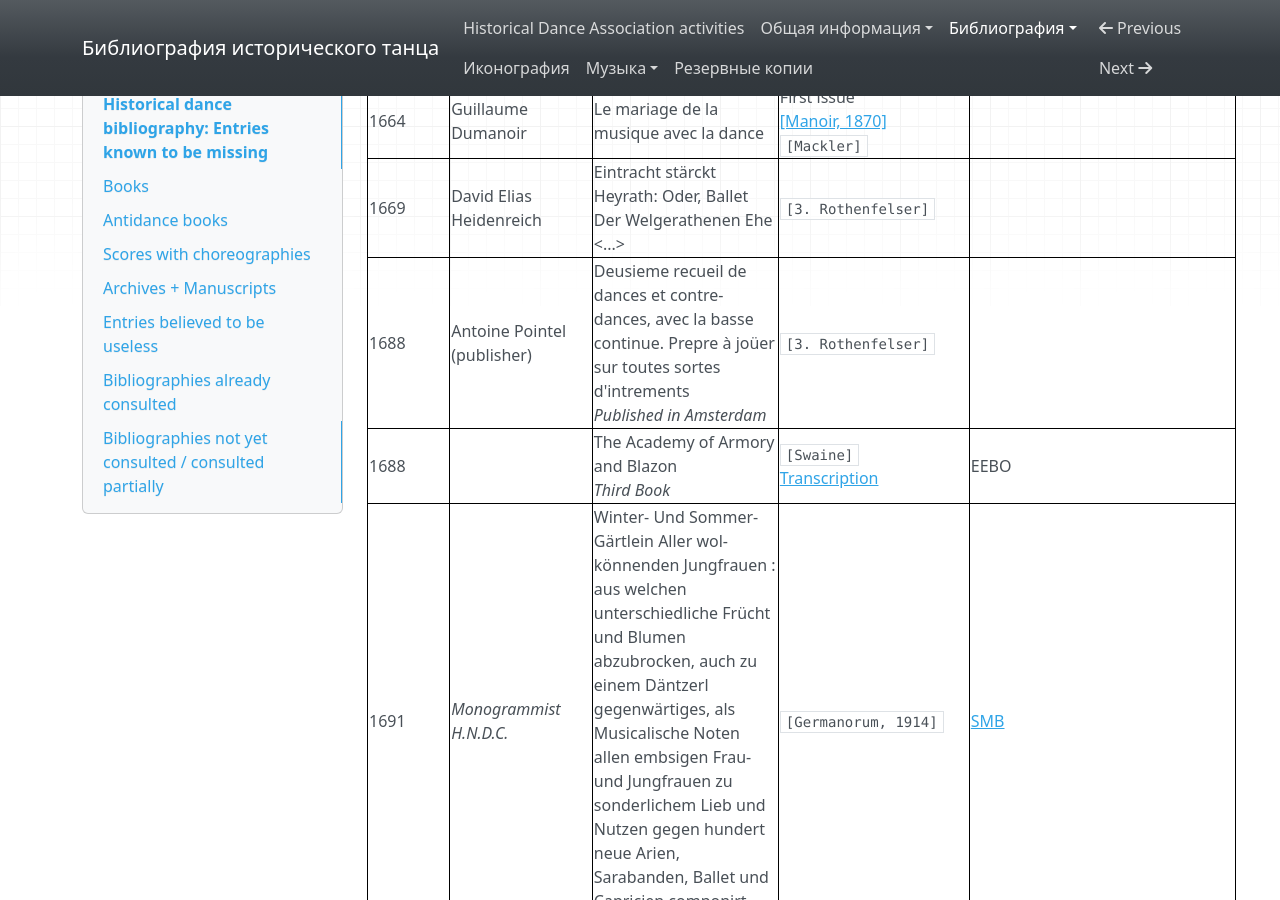
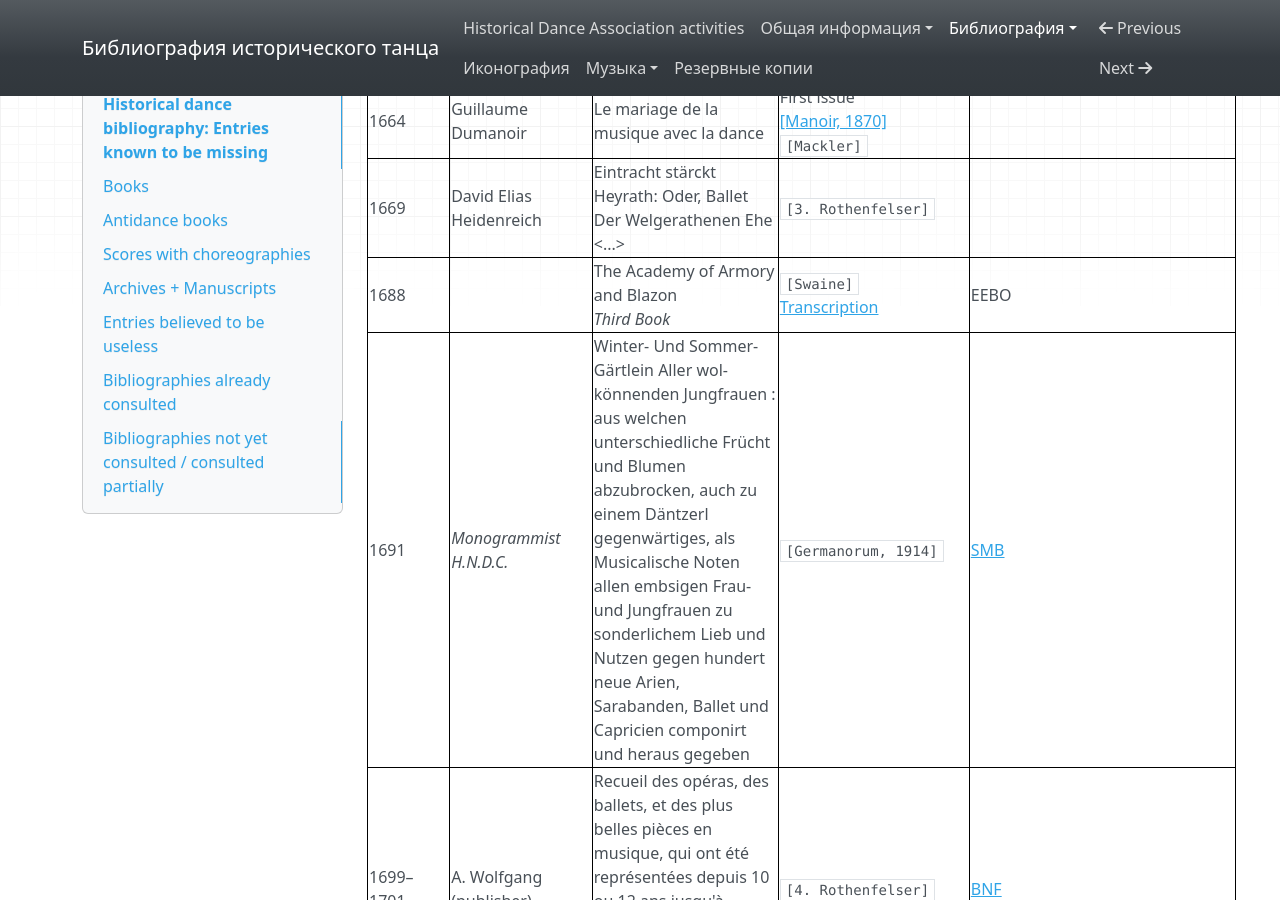
Before and after one commit to hda-technical/dancebooks, an MkDocs documentation site: the page built from docs/bib/missing.md, in a window 1280 px wide and 900 px high, scrolled down 1974 px. Built offline with MkDocs 1.6.1, drawn with Linux system fonts in a browser that asks for light colours; nearby versions of some CDN libraries.

Commit message:
[pointel_1688_deusiesme] is not longer missing

```diff
--- a/docs/bib/missing.md
+++ b/docs/bib/missing.md
@@ -29,7 +29,6 @@ _This table is intended to be accurate, yet sometimes it is slightly outdated._
 | 1657 | John Playford (compiler) | The Dancing Master<br/>_3rd edition_ | [[DFIE:Playford DM 1-03A,1657]](http://www.cdss.org/elibrary/DFIE/Index.htm) | [Glasgow](http://encore.lib.gla.ac.uk/iii/encore/record/C__Rb1619879) |
 | 1664 | Guillaume Dumanoir | Le mariage de la musique avec la dance | First issue<br/>[[Manoir, 1870]](https://bib.hda.org.ru/books/manoir_1870)<br/>`[Mackler]`| |
 | 1669 | David Elias Heidenreich | Eintracht stärckt Heyrath: Oder, Ballet Der Welgerathenen Ehe <...> | `[3. Rothenfelser]` | |
-| 1688 | Antoine Pointel (publisher) | Deusieme recueil de dances et contre-dances, avec la basse continue. Prepre à joüer sur toutes sortes d'intrements<br/>_Published in Amsterdam_ | `[3. Rothenfelser]` | |
 | 1688 | | The Academy of Armory and Blazon<br/>_Third Book_ | `[Swaine]`<br/>[Transcription](https://quod.lib.umich.edu/e/eebo/A44230.0001.001/1:12.3.187?rgn=div3;view=fulltext) | EEBO |
 | 1691 | _Monogrammist H.N.D.C._ | Winter- Und Sommer-Gärtlein Aller wol-könnenden Jungfrauen : aus welchen unterschiedliche Frücht und Blumen abzubrocken, auch zu einem Däntzerl gegenwärtiges, als Musicalische Noten allen embsigen Frau- und Jungfrauen zu sonderlichem Lieb und Nutzen gegen hundert neue Arien, Sarabanden, Ballet und Capricien componirt und heraus gegeben | `[Germanorum, 1914]` | [SMB](https://opac.smb.spk-berlin.de/XMLPRS=N/PPN?PPN=1687204543) |
 | 1699–1701 | A. Wolfgang (publisher) | Recueil des opéras, des ballets, et des plus belles pièces en musique, qui ont été représentées depuis 10 ou 12 ans jusqu'à présent devant sa Majesté Très-chrétienne<br/>Published in Amsterdam | `[4. Rothenfelser]` | [BNF](http://catalogue.bnf.fr/ark:/12148/cb33571376d) |
```
